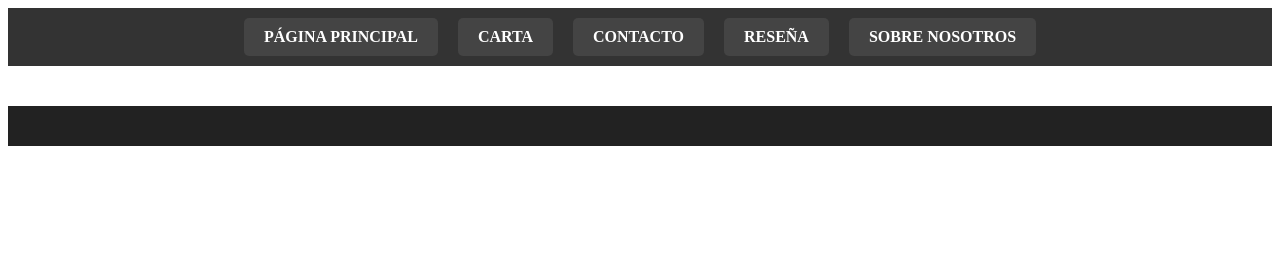
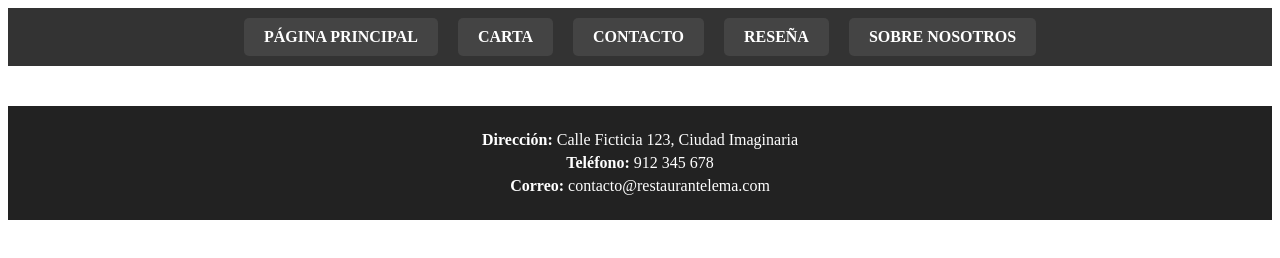
Before and after one commit to henritejada2006/proyecto-lema, a plain HTML site: page portfolio/sobrenosotros.html in a window 1280 px wide. Drawn offline with Linux system fonts and the light colour scheme.

Commit message:
update footer

```diff
--- a/portfolio/sobrenosotros.html
+++ b/portfolio/sobrenosotros.html
@@ -21,7 +21,13 @@
         </nav>
     </header>
     <main></main>
-    <footer></footer>
+    <footer>
+        <div class="footer-info">
+            <p><strong>Dirección:</strong> Calle Ficticia 123, Ciudad Imaginaria</p>
+            <p><strong>Teléfono:</strong> 912 345 678</p>
+            <p><strong>Correo:</strong> contacto@restaurantelema.com</p>
+        </div>
+    </footer>
 </div>
 
 </body>
```
Also changed, not shown: portfolio/contacto.html (+7 -1 lines), portfolio/menu.html (+7 -1 lines), portfolio/resena.html (+7 -1 lines).
